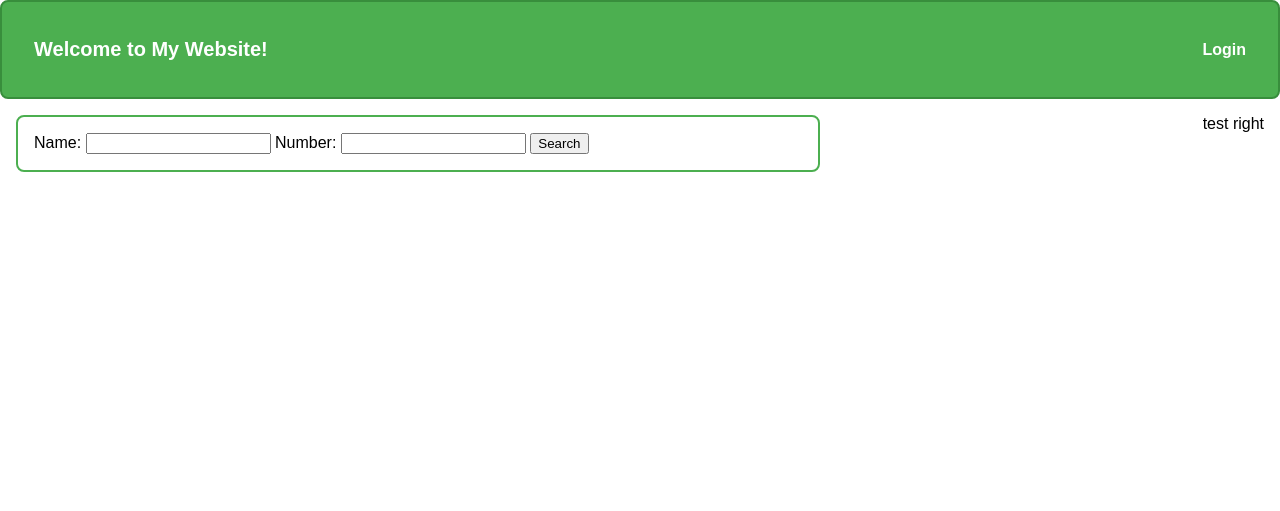
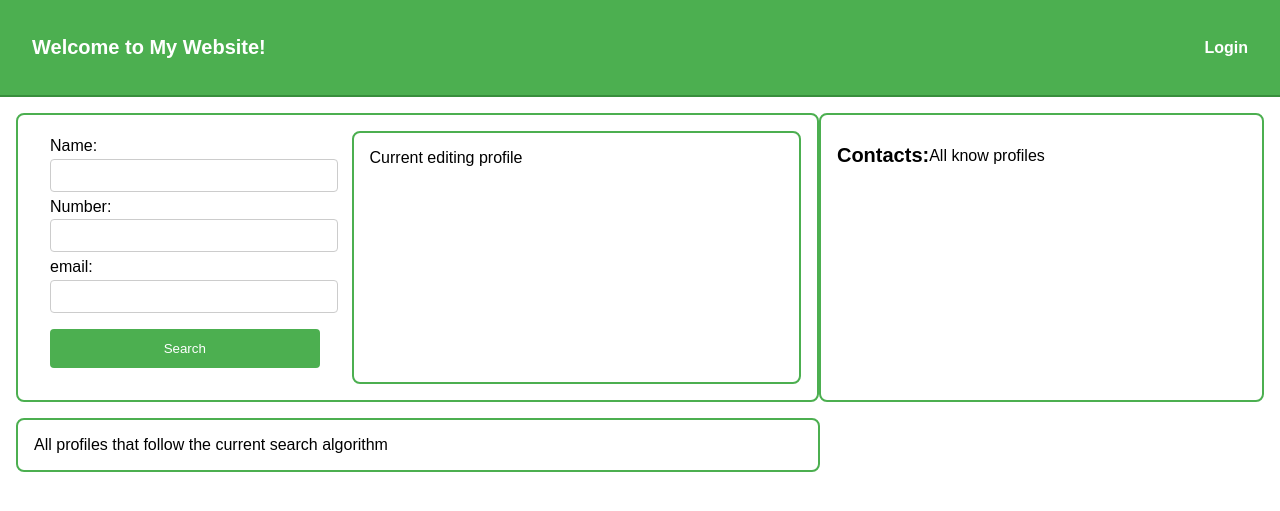
Before and after one commit to gnosx/contact-manager, a PHP site: page /contacts.html in a window 1280 px wide. Shown: the top 511 px of the page. Run offline with PHP 8.4, Linux system fonts and the light colour scheme.

Commit message:
Added editing, all know and current search contacts layout

```diff
--- a/HTML/contacts.html
+++ b/HTML/contacts.html
@@ -7,6 +7,17 @@
     <link rel="stylesheet" href="generalS.css">
 </head>
 <body>
+    <!--<script>
+        // Retrieve user information from localStorage
+        const loggedInUser = localStorage.getItem('loggedInUser');
+
+        // Display welcome message if user is logged in
+        /*if (loggedInUser) {
+            document.getElementById('welcome-message').textContent = `Welcome, ${loggedInUser}!`;
+        } else {
+            document.getElementById('welcome-message').textContent = 'You are not logged in.';
+        }*/
+    </script>-->
     <div id="welcome-message"></div>
     <header>
             <div class="left-section">
@@ -19,29 +30,33 @@
     </header>
     <div class="container">
         <div class="left-section-center">
+            <div class="search-container">
                 <form id="search-form">
                     <label for="name">Name:</label>
                     <input type="text" id="name" name="name">
                     <label for="number">Number:</label>
                     <input type="number" id="number" name="name">
+                    <label for="email">email:</label>
+                    <input type="email" id="email" name="email">
                     <button type="submit">Search</button>
                 </form>
             </div>
+            <div class="left-section-center">
+                <div>
+                    Current editing profile
+                </div>
+            </div>
+        </div>
         <div class="right-section-center">
-            test right
+            <h1>Contacts:</h1>
+            <p>All know profiles</p>
+        </div>
+    </div>
+    <div class="container">
+        <div class="left-section-center">
+            All profiles that follow the current search algorithm
         </div>
     </div>
     <script src="contactJ.js"></script>
-    <!--<script>
-        // Retrieve user information from localStorage
-        const loggedInUser = localStorage.getItem('loggedInUser');
-
-        // Display welcome message if user is logged in
-        /*if (loggedInUser) {
-            document.getElementById('welcome-message').textContent = `Welcome, ${loggedInUser}!`;
-        } else {
-            document.getElementById('welcome-message').textContent = 'You are not logged in.';
-        }*/
-    </script>-->
 </body>
 </html>
--- a/HTML/generalS.css
+++ b/HTML/generalS.css
@@ -6,8 +6,12 @@ header {
     padding: 1rem;
     background-color: #4CAF50;
     color: white;
-    border: 2px solid #388E3C;
-    border-radius: 8px;
+    border-bottom: 2px solid #388E3C;
+}
+
+h1 {
+    font-family: Arial, sans-serif;
+    font-size: 125%;
 }
 
 .container {
@@ -18,6 +22,17 @@ header {
     height: 100%;
     margin: 0;
     margin-top: 1rem;
+}
+
+.search-container {
+    background-color: white;
+    padding: 1rem;
+    border-radius: 8px;
+    width: 300px;
+    line-height: 22px;
+    text-align: left;
+    margin-top: 0rem;
+    padding-top: 0rem;
 }
 
 .left-section {
@@ -44,10 +59,40 @@ header {
 .right-section-center {
     display: flex;
     margin-right: 1rem;
+    background-color: white;
+    border: 2px solid #4CAF50;
+    border-radius: 8px;
+    padding: 1rem;
+    width: 32%;
 }
 
 #username-display {
     margin-right: 1rem;
+}
+
+label {
+    display: block;
+    margin-top: 0.25rem;
+    margin-bottom: 0.1rem;
+}
+
+input {
+    width: 100%;
+    padding: 0.5rem;
+    margin-bottom: 0rem;
+    border: 1px solid #ccc;
+    border-radius: 4px;
+}
+
+button {
+    margin-top: 1rem;
+    width: 100%;
+    padding: 0.75rem;
+    background-color: #4CAF50;
+    color: white;
+    border: none;
+    border-radius: 4px;
+    cursor: pointer;
 }
 
 a {
```
Lines whose indentation alone changed are shown as unchanged.
